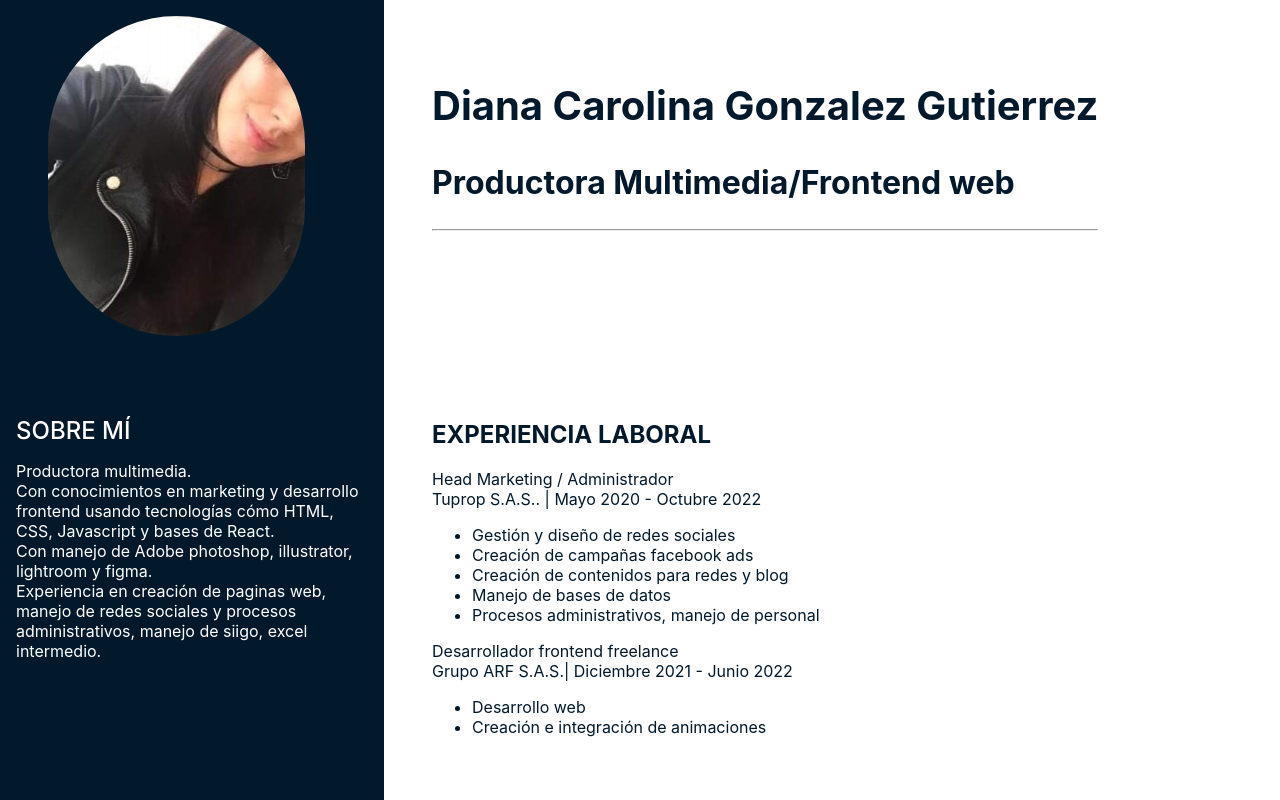
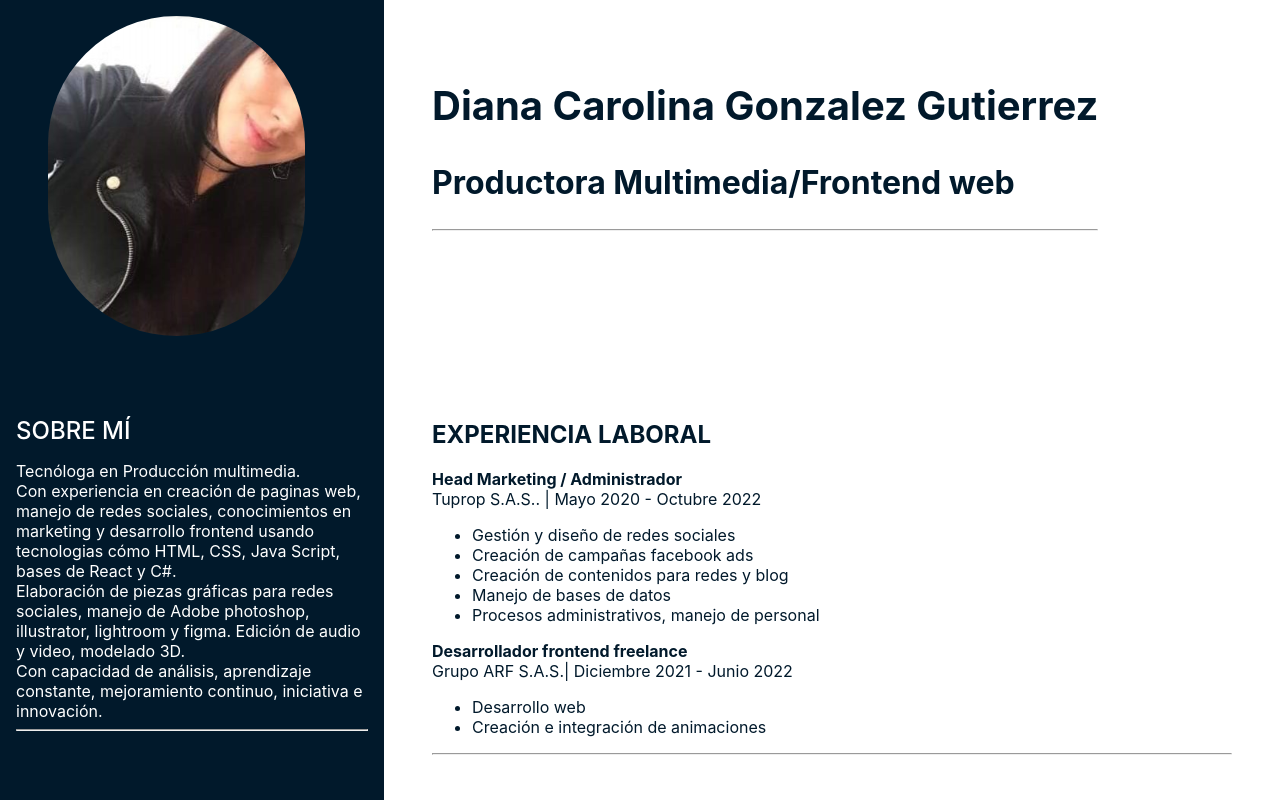
Before and after one commit to Diani2611/hoja-de-vida, a React (Create React App) app: page / in a window 1280 px wide. Shown: the top 800 px of the page. Built offline with nearby package versions, Linux system fonts and the light colour scheme.

Commit message:
Ajustes body

```diff
--- a/src/components/Body/index.jsx
+++ b/src/components/Body/index.jsx
@@ -6,15 +6,16 @@ export default function Body () {
             <div className='aboutme-description'>
                 <h2 className='aboutme-title'>SOBRE MÍ</h2>
                 <div className='aboutme-text'>
-                <span>Productora multimedia.<br></br>   Con conocimientos en marketing y desarrollo frontend usando tecnologías cómo HTML, CSS, Javascript y bases de React.
-                <br></br>Con manejo de Adobe photoshop, illustrator, lightroom y figma.
-                <br></br> Experiencia en creación de paginas web, manejo de redes sociales y procesos administrativos, manejo de siigo, excel intermedio.</span>
+                <span>Tecnóloga en Producción multimedia.<br></br>   Con experiencia en creación de paginas web, manejo de redes sociales, conocimientos en marketing y desarrollo frontend usando tecnologias cómo HTML, CSS, Java Script, bases de React y C#.
+                <br></br>Elaboración de piezas gráficas para redes sociales, manejo de Adobe photoshop, illustrator, lightroom y figma. Edición de audio y video, modelado 3D.
+                <br></br>Con capacidad de análisis, aprendizaje constante, mejoramiento continuo, iniciativa e innovación. </span>
+                <hr className='aboutme-line'></hr>
                 </div>
             </div>
             <div className='experience-description'>
                 <div className='experience-text'>
                     <h2> EXPERIENCIA LABORAL</h2>
-                    <span>Head Marketing / Administrador</span> <br/>
+                    <span className='experiencie-position'>Head Marketing / Administrador</span> <br/>
                     <span>Tuprop S.A.S.. | Mayo 2020 - Octubre 2022</span>
                     <ul className='experience-functions'>
                         <li className='experience-functions__items'>Gestión y diseño de redes sociales</li>
@@ -23,13 +24,13 @@ export default function Body () {
                         <li className='experience-functions__items'>Manejo de bases de datos</li>
                         <li className='experience-functions__items'>Procesos administrativos, manejo de personal</li>
                     </ul>
-                    <span>Desarrollador frontend freelance </span> <br/>
+                    <span className='experiencie-position'>Desarrollador frontend freelance </span> <br/>
                     <span> Grupo ARF S.A.S.| Diciembre 2021 - Junio 2022</span>
                     <ul className='experience-functions'>
                         <li className='experience-functions__items'>Desarrollo web</li>
                         <li className='experience-functions__items'>Creación e integración de animaciones</li>
                     </ul>
-
+                    <hr className='profile-line'></hr>
                 </div>
             </div>
         </section>
--- a/src/components/Body/styles.css
+++ b/src/components/Body/styles.css
@@ -1,6 +1,6 @@
 .body-section{
     width: 100%;
-    height: 70vh;
+    height: 80vh;
     display: flex;
 
 }
@@ -21,11 +21,19 @@
     margin: 1rem 1rem 1rem 1rem;
 }
 
+.aboutme-line{
+    color: #fff;
+}
+
 .experience-description{
     width: 70%;
     color: rgb(1, 25, 43)
 }
 
+.experiencie-position{
+    font-weight: bold;
+}
+
 .experience-text{
     margin: 1rem 3rem 1rem 3rem;
 }
```
